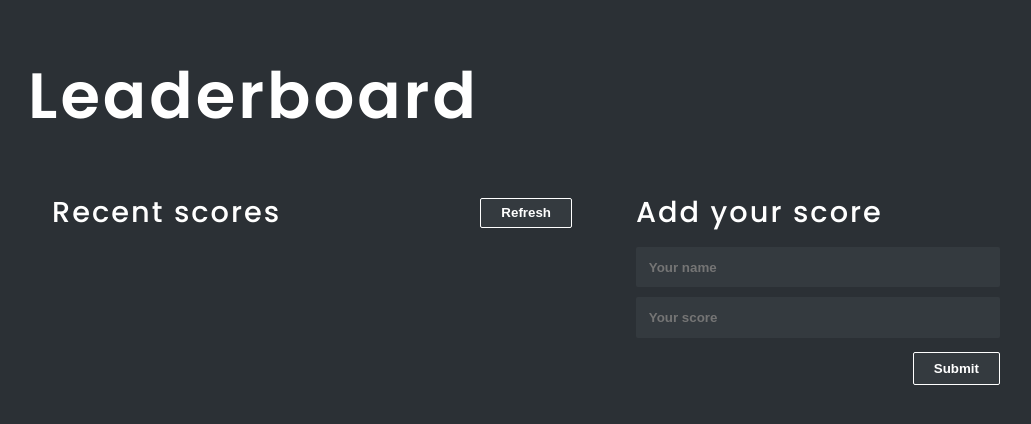
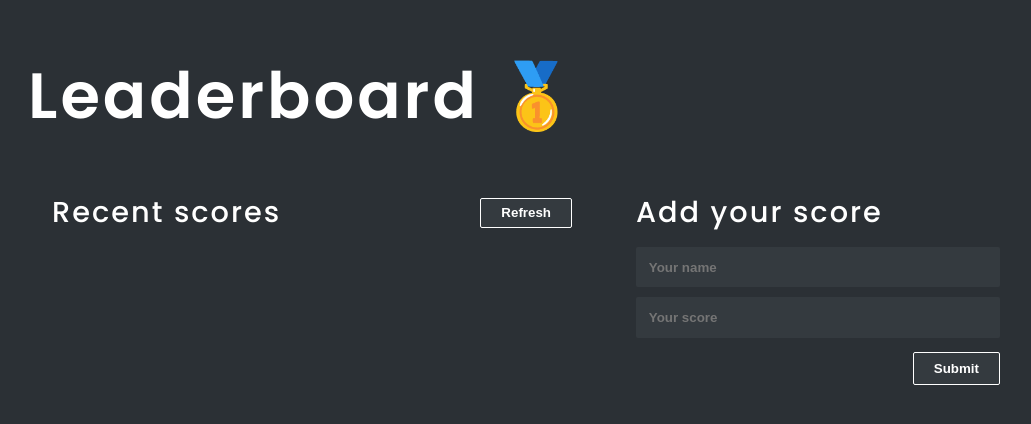
Before and after one commit to Strangeal/Leaderboard, a website built with webpack: page src/index.html in a window 1280 px wide. Shown: the whole page, without its empty margins (36-1067 px from the left). Built offline with nearby package versions, Linux system fonts and the light colour scheme; no server answers.

Commit message:
Add icon

```diff
--- a/src/index.html
+++ b/src/index.html
@@ -8,7 +8,7 @@
 </head>
 <body>
   <header>
-    <h1 class="heading">Leaderboard</h1>
+    <h1 class="heading">Leaderboard 🥇</h1>
   </header>
   <main>
     <section>
```
